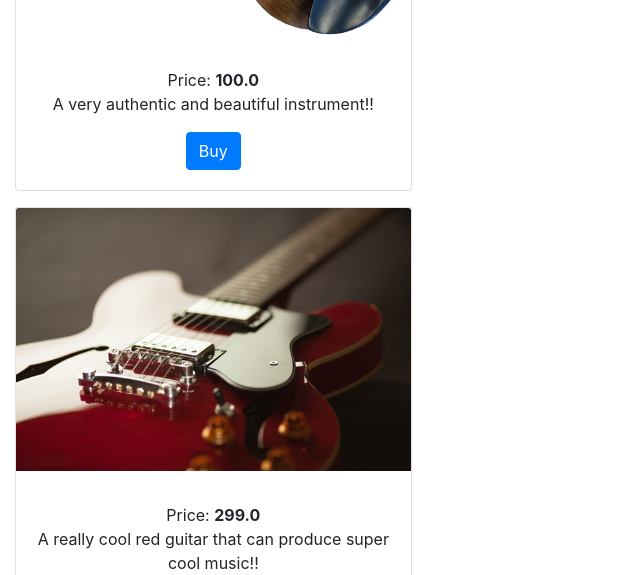
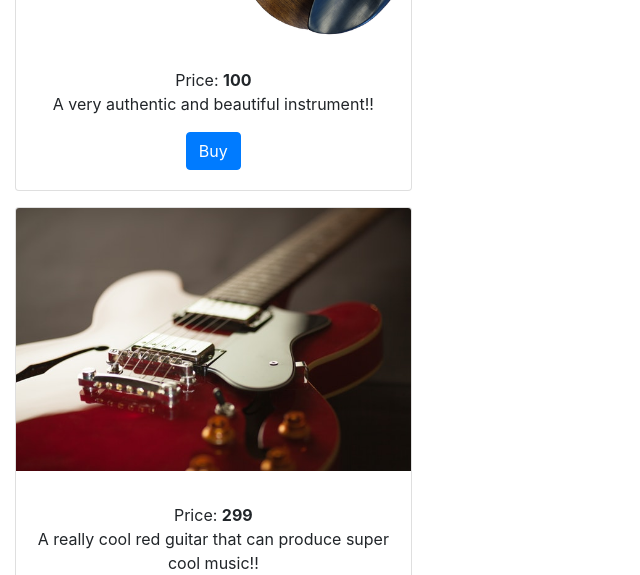
Before and after one commit to hidayatarg/go-musicstore, a React (Create React App) app in the folder react-musicstore/: page / in a window 1280 px wide. Shown: the part 307-882 px from the top of the page, without its empty margins (0-640 px from the left). Built offline with nearby package versions, Linux system fonts and the light colour scheme.

Commit message:
React-Read Data From Array using JS

```diff
--- a/react-musicstore/src/components/CardContainer.js
+++ b/react-musicstore/src/components/CardContainer.js
@@ -3,10 +3,30 @@ import Card from './Card';
 
 export default class CardContainer extends Component {
     render() {
+        const cards = [
+            {
+            "id" : 1,
+            "img" : "img/strings.png",
+            "imgalt":"string",
+            "desc":"A very authentic and beautiful instrument!!",
+            "price" : 100.0,
+            "productname" : "Strings"
+           }, {
+            "id" : 2,
+            "img" : "img/redguitar.jpeg",
+            "imgalt":"redg",
+            "desc":"A really cool red guitar that can produce super cool music!!",
+            "price" : 299.0,
+            "productname" : "Red Guitar"
+          }
+        ];
         return (
             <div>
-                <Card key='1' img="img/strings.png" alt="strings" productName="Strings" price='100.0' desc="A very authentic and beautiful instrument!!" />
-                <Card key='2' img="img/redguitar.jpeg" alt="redg" productName="Red Guitar" price='299.0' desc="A really cool red guitar that can produce super cool music!!" />
+            {
+                cards.map(card =>
+                    <Card key={card.id} img={card.img} alt={card.imgalt} productName={card.productname} price={card.price} desc={card.desc} />
+                )
+            }
             </div>
         )
     }
```
